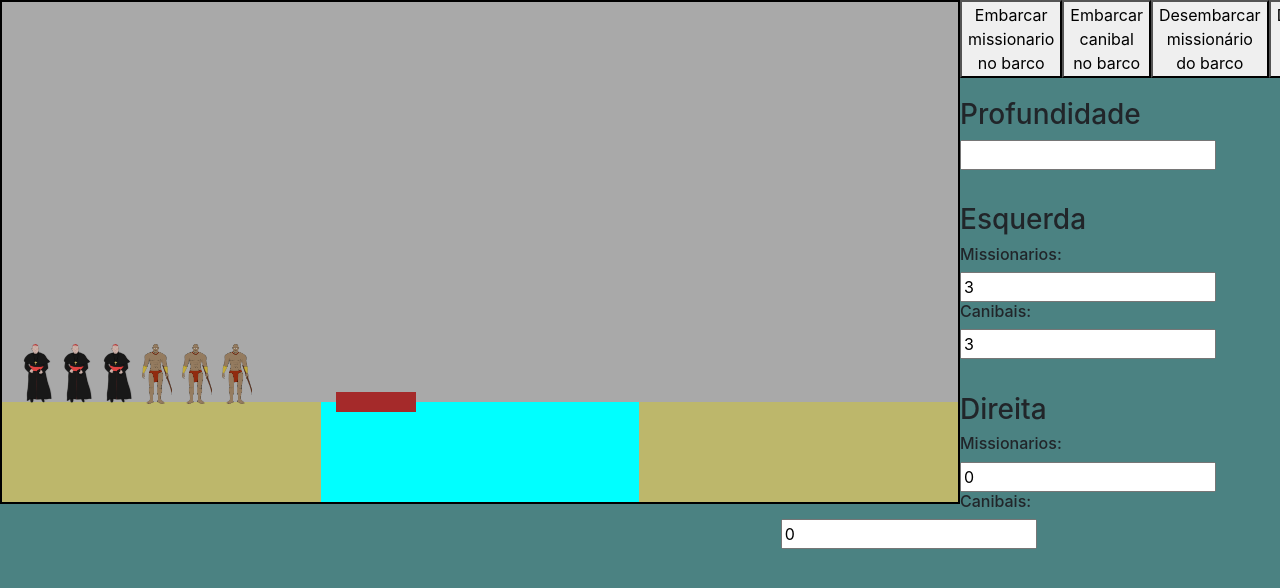
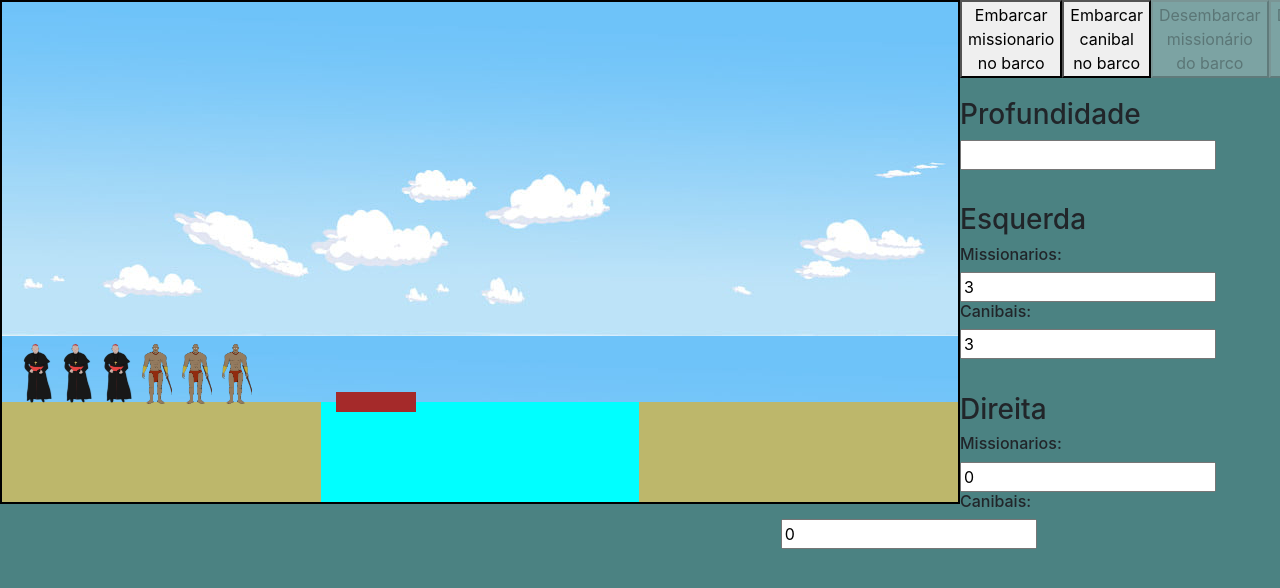
Before and after one commit to felipefrm/missionaries-and-cannibals, a plain HTML site: page interactive-algorithm-vizualizer/index.html in a window 1280 px wide. Shown: the top 588 px of the page. Drawn offline with nearby package versions, Linux system fonts and the light colour scheme.

Commit message:
enable/disable buttons

```diff
--- a/interactive-algorithm-vizualizer/script.js
+++ b/interactive-algorithm-vizualizer/script.js
@@ -59,18 +59,35 @@ $(document).ready(function() {
 
     function updateButtonsState(state) {
       const boatPosition = getBoatPosition()
-      if (state[boatPosition].missionaries === 0) {
+      if (state[boatPosition].missionaries === 0 || boat.count === 2) {
         $('#missionarieToBoat').attr('disabled','disabled');
       }
       else {
         $('#missionarieToBoat').removeAttr('disabled');
       }
 
-      if (state[boatPosition]. canibals === 0) {
+      if (state[boatPosition]. canibals === 0  || boat.count === 2) {
         $('#canibalToBoat').attr('disabled','disabled');
       }
       else {
         $('#canibalToBoat').removeAttr('disabled');
+      }
+
+      console.log(boat.crew)
+
+      if (boat.crew[0] !== 'missionario' && boat.crew[1] !== 'missionario') {
+        $('#missionarieFromBoat').attr('disabled', 'disabled');
+        console.log('desabilita entao eu')
+      }
+      else {
+        $('#missionarieFromBoat').removeAttr('disabled');
+      }
+
+      if (boat.crew[0] !== 'canibal' && boat.crew[1] !== 'canibal') {
+        $('#canibalFromBoat').attr('disabled', 'disabled');
+      }
+      else {
+        $('#canibalFromBoat').removeAttr('disabled');
       }
 
       if (boat.count === 0) {
--- a/interactive-algorithm-vizualizer/styles.css
+++ b/interactive-algorithm-vizualizer/styles.css
@@ -3,7 +3,7 @@ body {
 }
 
 .background {
-  background-color: darkgray;
+  background-image: url('assets/background.png');
   width: 100%;
   height: 400px;
 }
```
Also changed, not shown: interactive-algorithm-vizualizer/assets/background.jpg (added), interactive-algorithm-vizualizer/assets/background.png (added).
